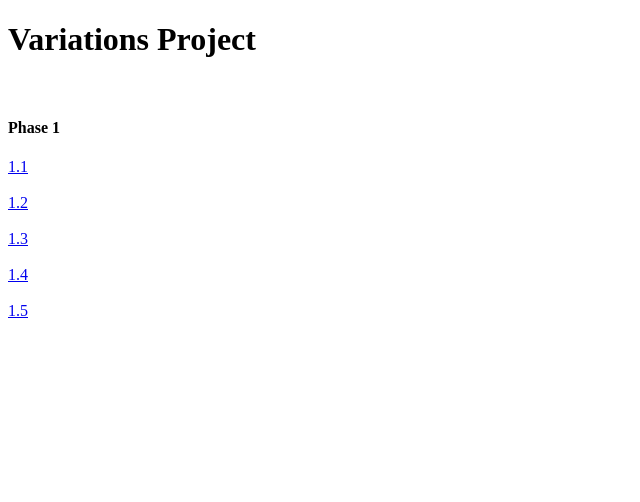
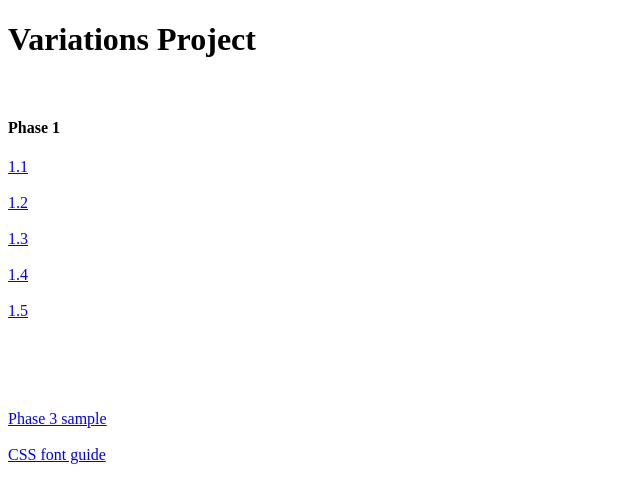
Before and after one commit to m-marangoni/variations-brief-example, a plain HTML site: page index.html in a window 1280 px wide. Shown: the whole page, without its empty margins (0-640 px from the left). Drawn offline with Linux system fonts and the light colour scheme.

Commit message:
add new links

```diff
--- a/index.html
+++ b/index.html
@@ -18,6 +18,14 @@
     <a href="phase-1/phase-1-four.html">1.4</a><br><br>
     <a href="phase-1/phase-1-five.html">1.5</a><br><br>
 
+<br>
+<br>
+<br>
+<br>
+<a href="phase3/index.html">Phase 3 sample</a><br><br>
+<a href="phase3/guide.html">CSS font guide</a><br><br>
+
+
 </body>
 
 
```
